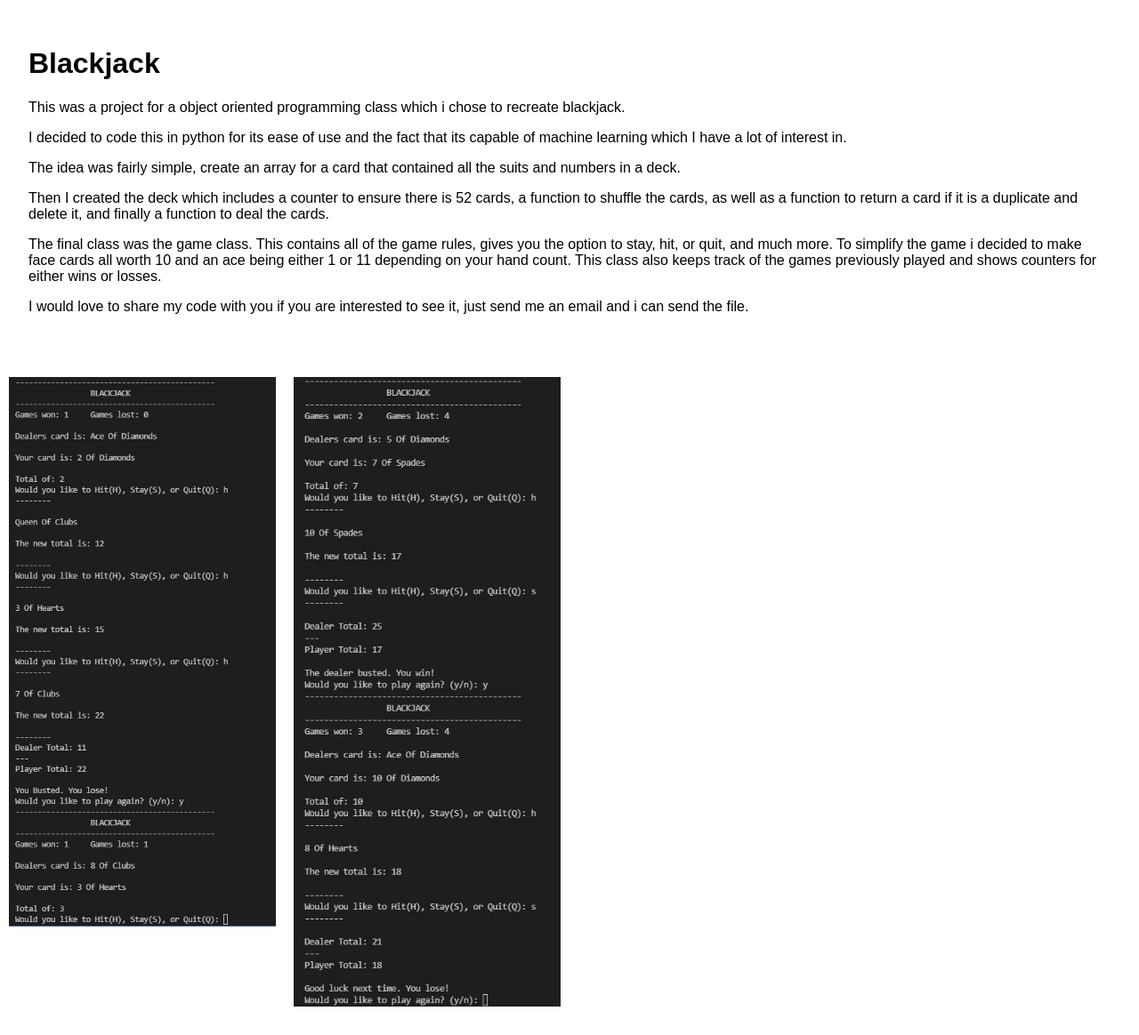
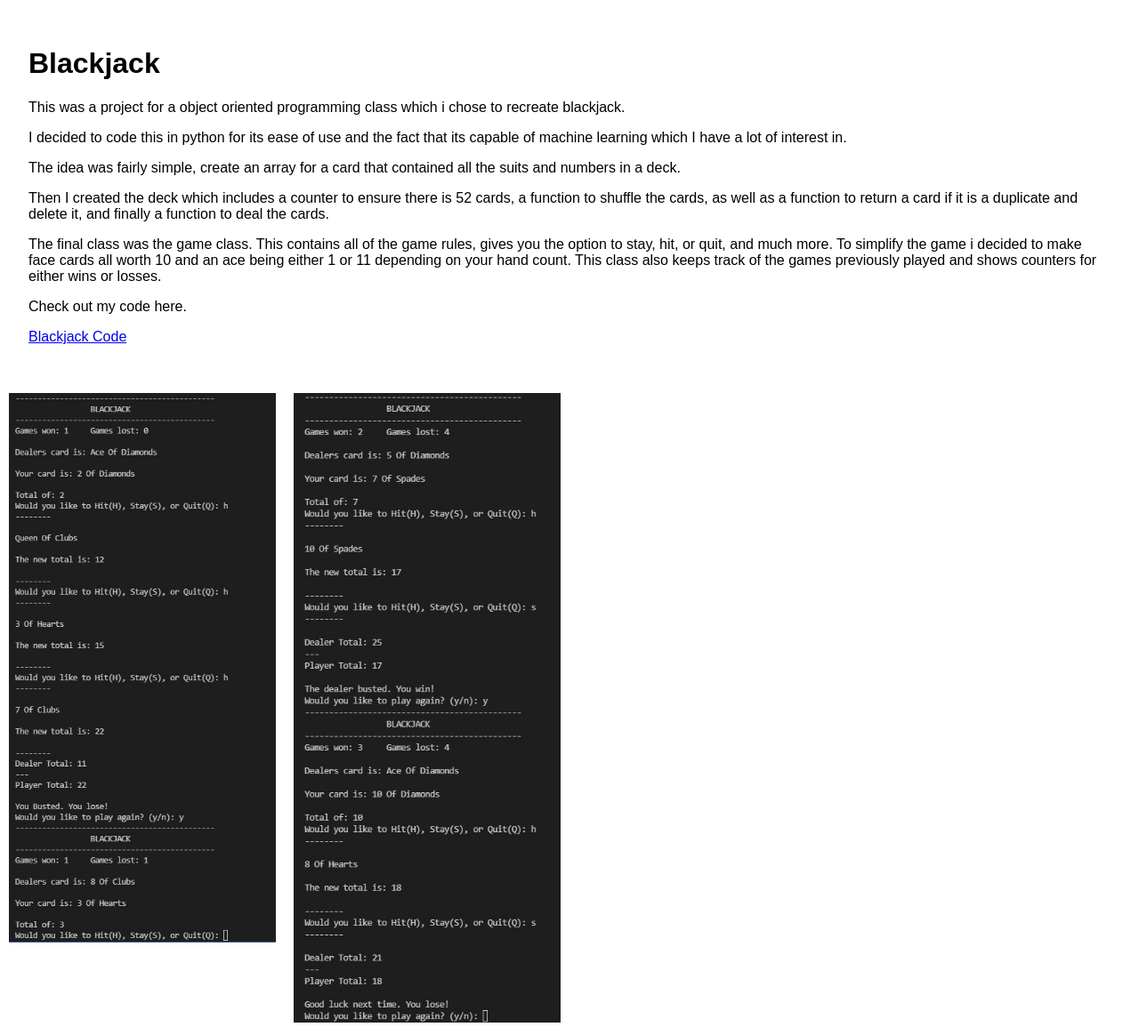
Before and after one commit to Tusk00/Tusk00.github.io, a Jekyll site: the page 1-Blackjack/index.html, which Jekyll copies as it is, in a window 1280 px wide. Shown: the whole page at 89% size. Built offline with Jekyll 4.4.1, drawn with Linux system fonts in a browser that asks for light colours.

Commit message:
Links to code

```diff
--- a/1-Blackjack/index.html
+++ b/1-Blackjack/index.html
@@ -70,7 +70,8 @@ body {
     To simplify the game i decided to make face cards all worth 10 and an ace being either 1 or 11 depending on your hand count.
     This class also keeps track of the games previously played and shows counters for either wins or losses.
 </p>
-<p>I would love to share my code with you if you are interested to see it, just send me an email and i can send the file.</p>
+<p>Check out my code here.</p>
+<a href="https://github.com/Tusk00/Blackjack/blob/main/CardGame.py"> Blackjack Code </a>
 
 </div>
 
--- a/2-Tars/Tars.html
+++ b/2-Tars/Tars.html
@@ -56,7 +56,8 @@ body {
 
 <p>Over the lockdown i decided to buya 3D printer, I orginally wanted to build a 6-axis robot arm but once it was built
     I couldn't to work properly and that was without any code. So i decided to find something a little simpler and came upon
-    this self balancing robot based on Boston Dynamics two wheeled self balancing robot.
+    this self balancing robot based on Boston Dynamics two wheeled self balancing robot. I decided to name it after a robot
+    from the best movie of all time Interstellar.
 </p>
 <p>Im using 4 20kg servo motors for the arms which act as limbs so it can move up or down as well as rotate the body,
      Tars has 2 Nema 17 motors powering the wheels, it will have an ultrasonic sensor in the near future to avoid running
--- a/3-Payroll/Payroll.html
+++ b/3-Payroll/Payroll.html
@@ -71,6 +71,8 @@ body {
     for all of the items. At the very bottom I included the total amount of money that is going to be paid for this pay
     period. </p>
 
+    <p> Check out my code here.</p>
+    <a href="https://github.com/Tusk00/Payroll/blob/main/Employee.py"> Payroll Code </a>
 </div>
 
 
--- a/4-Asteroids/Asteroids.html
+++ b/4-Asteroids/Asteroids.html
@@ -68,7 +68,8 @@ body {
 <p> The spaceship moves like its in space where there is no gravity the ship will just keep going. I should add a brake
     to the ship, there isn't one currently you have to flip the ship and go the other way to slow down. The ship resembles
     the gardians of the galaxy ship which i really like.  </p>
-<p> I would love to share my code with you if you are interested to see it, just send me an email and i can send the file. </p>
+<p> Check out my code here. </p>
+<a href="https://github.com/Tusk00/Asteroids"> Asteroids Code </a>
 
 </div>
 
```
